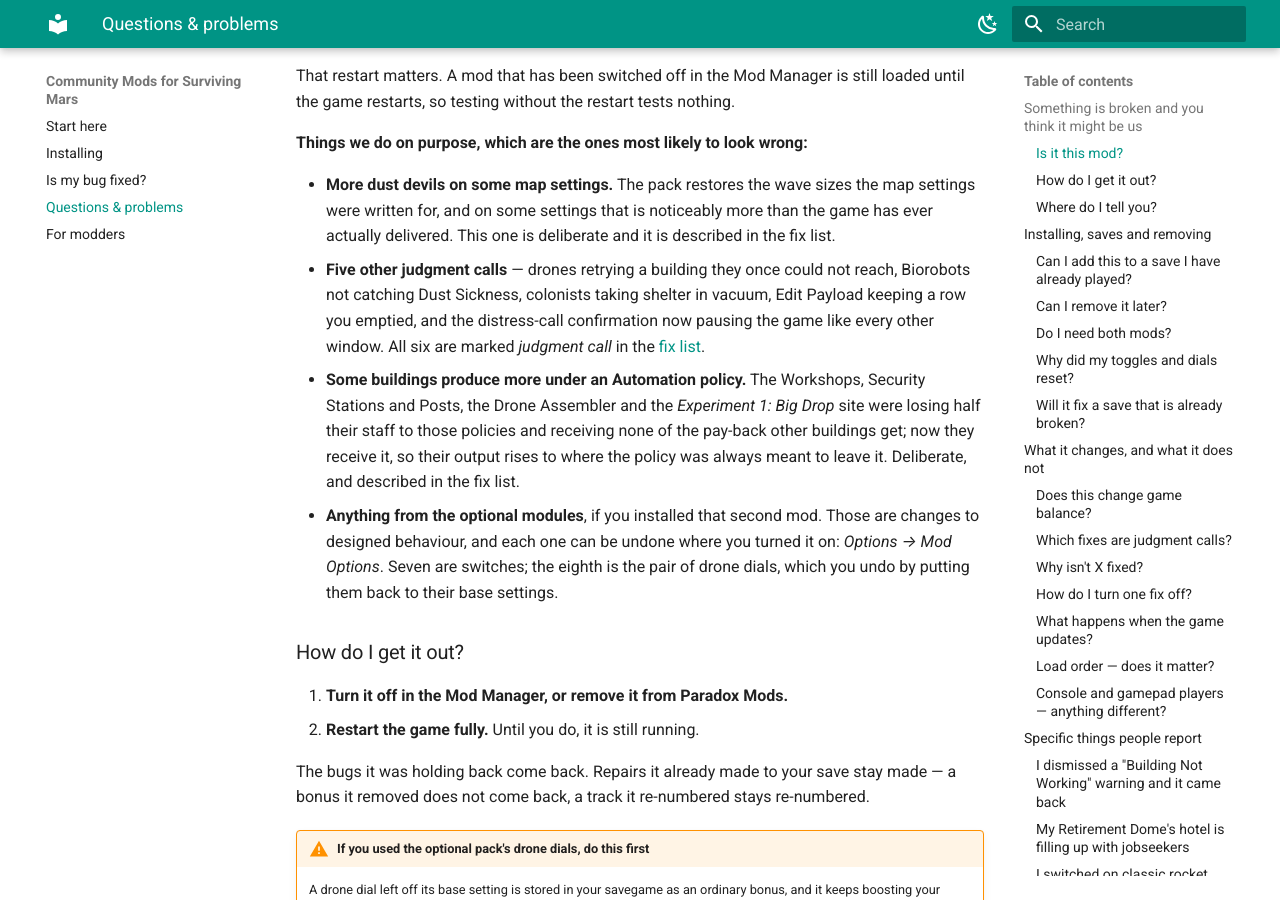
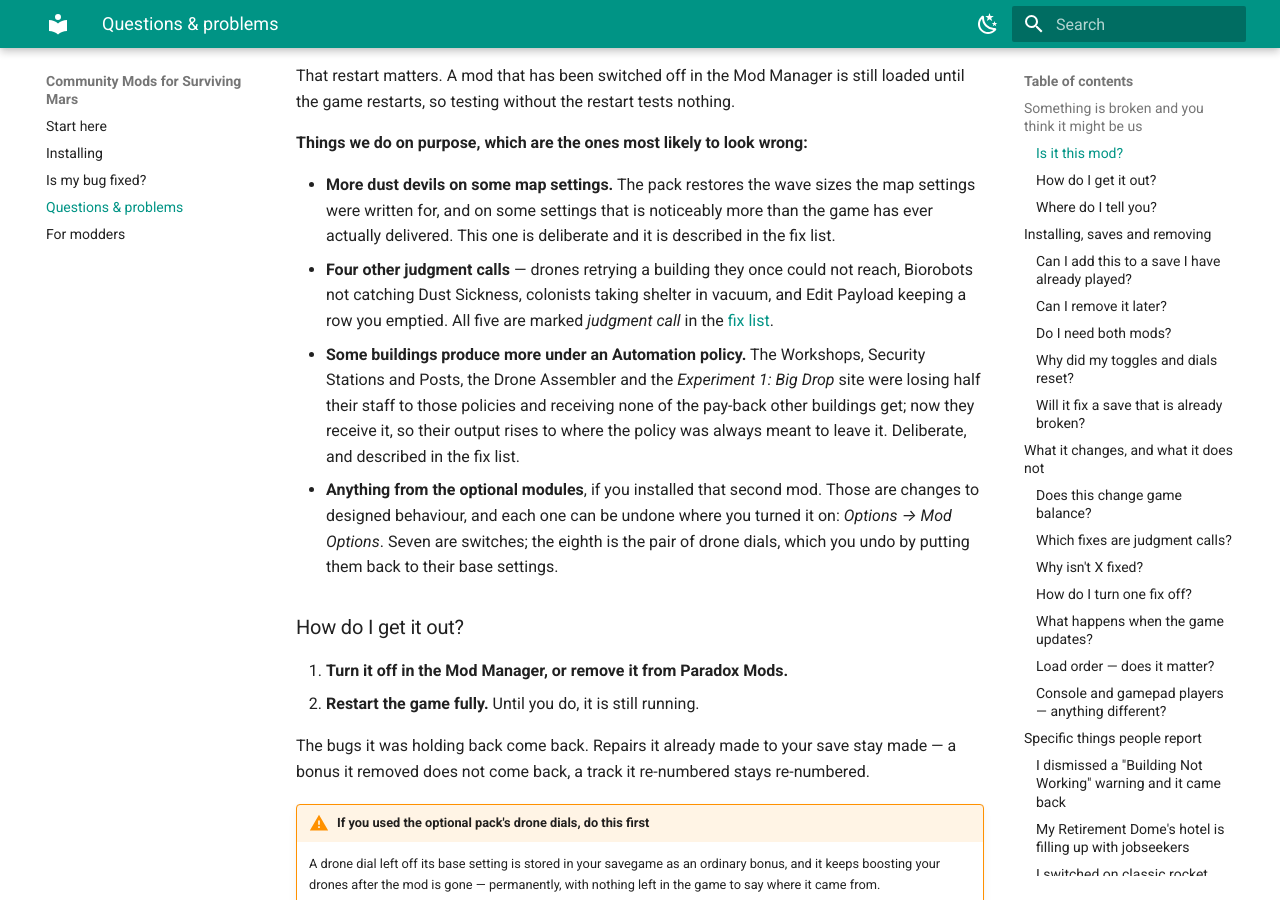
Before and after one commit to catt144/SMR-CommunityMods, an MkDocs documentation site: the page built from content/faq.md, in a window 1280 px wide and 900 px high, scrolled down 455 px. Built offline with MkDocs 1.6.1 and Material for MkDocs 9.7.7, drawn with Linux system fonts in a browser that asks for light colours; some of the changed text lies outside the part shown.

Commit message:
The distress-popup entry leaves the fix list, because the fix left the pack and the entry described something no player could have seen.
The module that paused the distress-call confirmation is removed from the fix pack: that dialog's only caller in the shipped game sits behind a condition compiled to the literal word false, so the button is never built and the repair could never fire for anybody. The fix list entry for it goes with the module, and it deserved to go on its own account - it opened with the words what you saw and then described a clock running behind a window nobody can raise. That is the same class of claim the owner struck from both store cards a day earlier, and it passed the build pass, the site review and a firewalled control before a route check caught it. The judgment-call count drops back to five in both places the FAQ states it, matching the store card and the mod page blurb. The Automation policy entry added in the same session is untouched, because that module ships.

Co-Authored-By: Claude Opus 5 (1M context) <noreply@anthropic.com>

```diff
--- a/content/faq.md
+++ b/content/faq.md
@@ -25,10 +25,9 @@ nothing.
   the map settings were written for, and on some settings that is noticeably more
   than the game has ever actually delivered. This one is deliberate and it is
   described in the fix list.
-- **Five other judgment calls** — drones retrying a building they once could not
+- **Four other judgment calls** — drones retrying a building they once could not
   reach, Biorobots not catching Dust Sickness, colonists taking shelter in
-  vacuum, Edit Payload keeping a row you emptied, and the distress-call
-  confirmation now pausing the game like every other window. All six are marked
+  vacuum, and Edit Payload keeping a row you emptied. All five are marked
   *judgment call* in the [fix list](fix-list.md).
 - **Some buildings produce more under an Automation policy.** The Workshops,
   Security Stations and Posts, the Drone Assembler and the *Experiment 1: Big
@@ -187,10 +186,9 @@ Three honest notes:
 
 ### Which fixes are judgment calls?
 
-Six: drones writing a building off after one blocked approach · Biorobots and
+Five: drones writing a building off after one blocked approach · Biorobots and
 Dust Sickness · colonists sheltering in vacuum · Edit Payload remembering what
-you told it · dust devil wave sizes · the distress-call confirmation pausing the
-game like every other window. Each one is marked *judgment call* in the
+you told it · dust devil wave sizes. Each one is marked *judgment call* in the
 [fix list](fix-list.md), with our reasoning in the entry.
 
 ### Why isn't *X* fixed?
```
Also changed, not shown: content/fix-list.md (+0 -21 lines).
